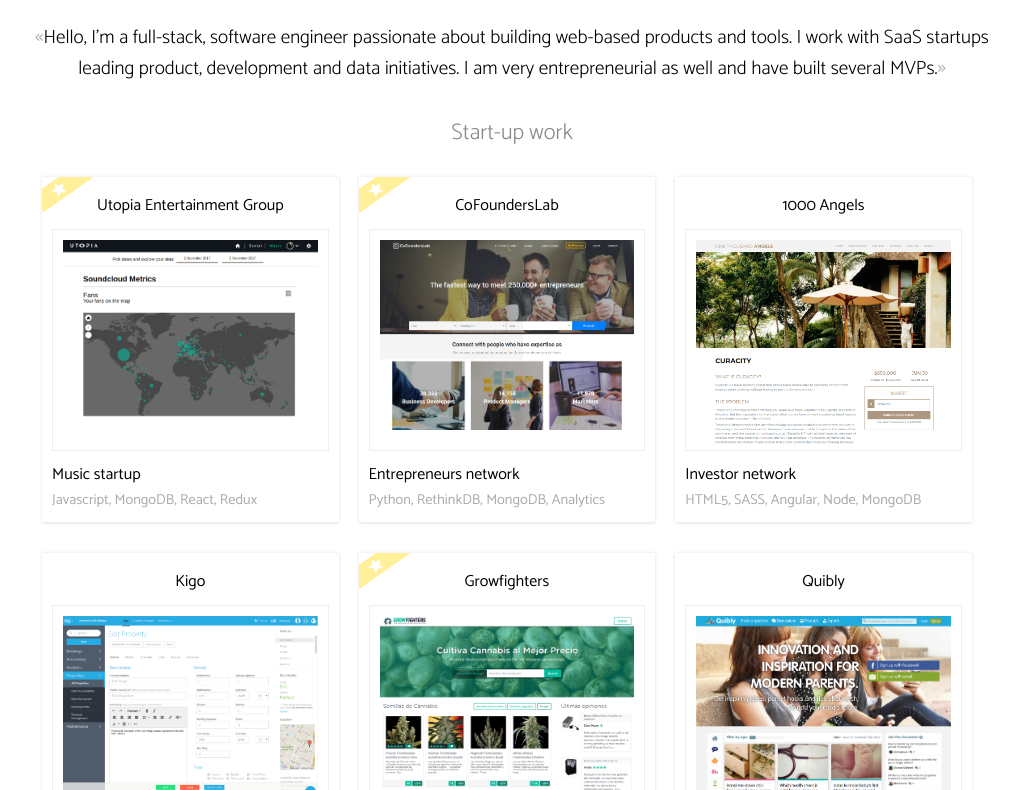
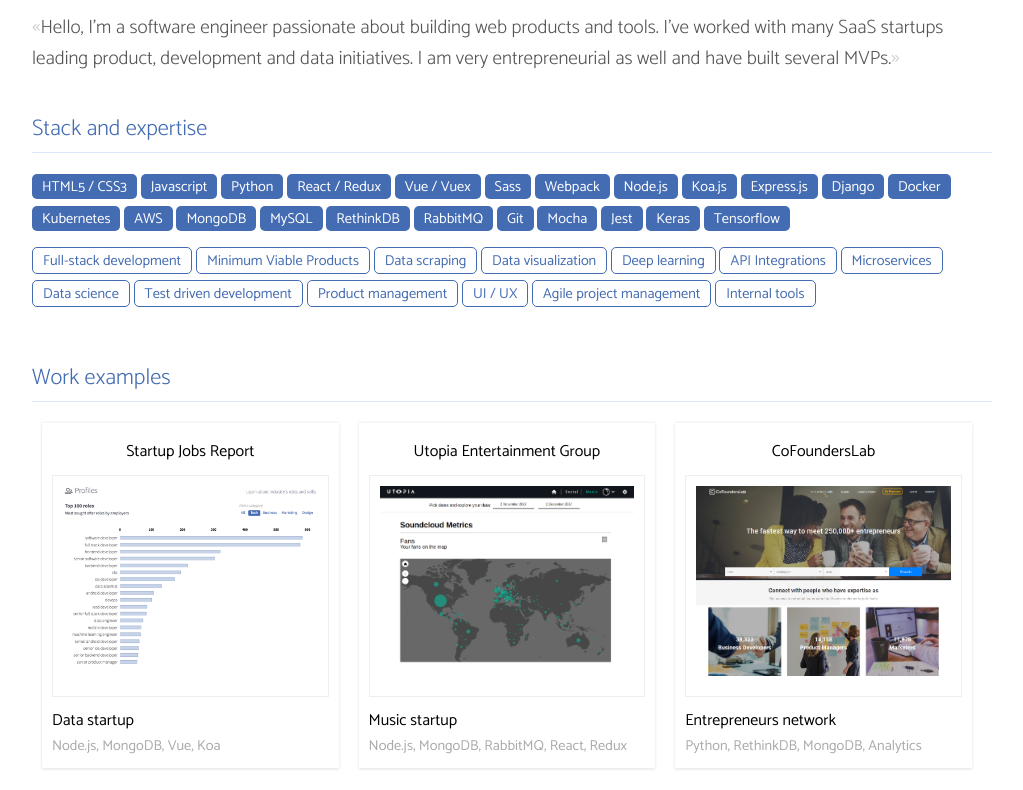
Before and after one commit to salvadr/salvadr.github.io, a plain HTML site: page index.html in a window 1280 px wide. Shown: the part 116-906 px from the top of the page, without its empty margins (128-1151 px from the left). Drawn offline with Linux system fonts and the light colour scheme.

Commit message:
add stack and expertise plus sjr project

```diff
--- a/css/style.css
+++ b/css/style.css
@@ -48,7 +48,7 @@ h1 {
 h2 {
   margin: -5px 0 15px 90px;
   padding: 0;
-  color: #a4a4a4;
+  color: #446CB3;
   font-size: 1.2em;
   line-height: 1.3em;
   font-variant: small-caps;
@@ -56,16 +56,17 @@ h2 {
 }
 
 .intro {
-    margin: 40px 0 25px;
+    margin: 30px 0 25px;
     font-weight: 300;
     font-size: 1.2em;
-    text-align: center;
+    text-align: left;
+    color: #555;
 }
 
 .intro span {
         font-size: 1.2em;
         line-height: 1em;
-        color: #aaa;
+        color: #ccc;
     }
 
 h3 {
@@ -140,9 +141,10 @@ ul {
 }
 
 .content {
-  margin: 30px 0 0;
+  margin: 30px 0;
   padding: 0;
   width: 100%;
+  overflow: hidden;
   box-sizing: border-box;
 }
 
@@ -152,16 +154,46 @@ ul {
 
 .content h1 {
   width: 100%;
-  margin: 50px 0 20px;
+  margin: 50px 0 0;
   padding-bottom: 5px;
-  text-align: center;
   font-size: 1.4em;
   font-weight: 300;
-  color: #888;
+  color: #446CB3;
 }
 
 .content h1:first-child {
   margin-top: 6px;
+}
+
+.content hr {
+  margin: 0 0 20px 0;
+  padding: 0;
+  border: none;
+  border-top: solid 1px #D9E6FC;
+}
+
+.row {
+  margin: 0 0 10px;
+}
+
+.row .skill {
+  display: inline-block;
+  margin: 0 0 6px;
+  padding: 1px 10px 0;
+  font-size: 0.9em;
+  background: #446CB3;
+  color: #fff;
+  border-radius: 5px;
+}
+
+.row .expertise {
+  display: inline-block;
+  margin: 0 0 6px;
+  padding: 1px 10px 0;
+  font-size: 0.9em;
+  border: solid 1px #446CB3;
+  color: #446CB3;
+  border-radius: 5px;
 }
 
 .projects {
--- a/index.html
+++ b/index.html
@@ -15,19 +15,76 @@
         <h1>Salvador Navarrete Garcia</h1>
         <h2>software engineer, entrepreneur</h2>
 
-        <p class="intro"><span>«</span>Hello, I'm a full-stack, software engineer passionate about building web-based products and tools. I work with SaaS startups leading product, development and data initiatives. I am very entrepreneurial as well and have built several MVPs.<span>»</span> </p>
+        <p class="intro"><span>«</span>Hello, I'm a software engineer passionate about building web products and tools. I've worked with many SaaS startups leading product, development and data initiatives. I am very entrepreneurial as well and have built several MVPs.<span>»</span> </p>
 
         <a id="linkedin" href="https://es.linkedin.com/in/salvadornavarrete" target="_blank">
           <img src="img/linkedin.png"/>
         </a>
       </div>
+
+
       <div class="content">
-        <h1>Start-up work</h1>
+        <h1>Stack and expertise</h1>
+        <hr/>
+        <div class="row stack-current">
+          <span class="skill">HTML5 / CSS3</span>
+          <span class="skill">Javascript</span>
+          <span class="skill">Python</span>
+          <span class="skill">React / Redux</span>
+          <span class="skill">Vue / Vuex</span>
+          <span class="skill">Sass</span>
+          <span class="skill">Webpack</span>
+          <span class="skill">Node.js</span>
+          <span class="skill">Koa.js</span>
+          <span class="skill">Express.js</span>
+          <span class="skill">Django</span>
+          <span class="skill">Docker</span>
+          <span class="skill">Kubernetes</span>
+          <span class="skill">AWS</span>
+          <span class="skill">MongoDB</span>
+          <span class="skill">MySQL</span>
+          <span class="skill">RethinkDB</span>
+          <span class="skill">RabbitMQ</span>
+          <span class="skill">Git</span>
+          <span class="skill">Mocha</span>
+          <span class="skill">Jest</span>
+          <span class="skill">Keras</span>
+          <span class="skill">Tensorflow</span>
+        </div>
+        <div class="row">
+          <span class="expertise">Full-stack development</span>
+          <span class="expertise">Minimum Viable Products</span>
+          <span class="expertise">Data scraping</span>
+          <span class="expertise">Data visualization</span>
+          <span class="expertise">Deep learning</span>
+          <span class="expertise">API Integrations</span>
+          <span class="expertise">Microservices</span>
+          <span class="expertise">Data science</span>
+          <span class="expertise">Test driven development</span>
+          <span class="expertise">Product management</span>
+          <span class="expertise">UI / UX</span>
+          <span class="expertise">Agile project management</span>
+          <span class="expertise">Internal tools</span>
+        </div>
+      </div>
+
+      <div class="content">
+        <h1>Work examples</h1>
+        <hr/>
         <div class="projects">
+          <div class="project" data-ref="sjr">
+              <h4>Startup Jobs Report</h4>
+              <div class="project-img-wrapper">
+                <img class="project-img" src="img/sjr.png"/>
+              </div>
+              <p class="project-description">
+                Data startup
+              </p>
+              <p class="project-tech">
+                Node.js, MongoDB, Vue, Koa
+              </p>
+            </div>
             <div class="project" data-ref="umg">
-            <div class="ribbon">
-              <i class="material_icons">star</i>
-            </div>
               <h4>Utopia Entertainment Group</h4>
               <div class="project-img-wrapper">
                 <img class="project-img" src="img/umg.png"/>
@@ -36,13 +93,10 @@
                 Music startup
               </p>
               <p class="project-tech">
-              Javascript, MongoDB, React, Redux
+                Node.js, MongoDB, RabbitMQ, React, Redux
               </p>
             </div>
             <div class="project" data-ref="cfl">
-            <div class="ribbon">
-              <i class="material_icons">star</i>
-            </div>
               <h4>CoFoundersLab</h4>
               <div class="project-img-wrapper">
                 <img class="project-img" src="img/cfl.png"/>
@@ -79,9 +133,6 @@
               </p>
             </div>
             <div class="project" data-ref="growfighters">
-            <div class="ribbon">
-              <i class="material_icons">star</i>
-            </div>
               <h4>Growfighters</h4>
               <div class="project-img-wrapper">
                 <img class="project-img" src="img/growfighters.png"/>
@@ -143,15 +194,6 @@
               </p>
             </div>
 
-
-        </div>
-
-      </div>
-
-      <div class="content">
-        <h1>Other Projects and Ideas </h1>
-
-        <div class="projects">
             <div class="project" data-ref="teambound">
               <h4>Teambound</h4>
               <div class="project-img-wrapper">
@@ -214,11 +256,8 @@
             </div>
           <!-- end of Projects -->
           </div>
-
         <!-- end of Content -->
         </div>
-
-
     <!-- end of Container -->
     </div>
 
@@ -228,6 +267,21 @@
         <i class="material-icons">close</i>
       </a>
       <div class="panel">
+        <!-- #SJR -->
+        <div id="project-sjr" class="panel-project">
+            <div class="panel-header">
+              <h1>Startup Jobs Report</h1>
+              <img src="img/spain.png" class="panel-flag"/>
+            </div>
+            <div class="panel-content">
+              <img class="panel-img" src="img/sjr.png"/>
+              <div class="panel-description">
+                <p><strong>Founder, 2018</strong></p>
+                <p>The Startup Jobs Report is a startup working on gathering, processing and presenting job market data.</p>
+                <p class="panel-tech">HTML/CSS, Javascript, Vue, Koa, MongoDB</p>
+              </div>
+            </div>
+          </div>
         <!-- #UEG -->
         <div id="project-umg" class="panel-project">
           <div class="panel-header">
@@ -280,6 +334,23 @@
             </div>
           </div>
         </div>
+        <!-- #Growfighters -->
+        <div id="project-growfighters" class="panel-project">
+          <div class="panel-header">
+            <h1>Growfighters</h1>
+            <img src="img/spain.png" class="panel-flag"/>
+          </div>
+          <div class="panel-content">
+            <img class="panel-img" src="img/growfighters.png"/>
+            <div class="panel-description">
+              <p><strong>CTO, Cofounder, 2014-15</strong></p>
+              <p>Growfighters is a marketplace for growshops.</p>
+              <p>As cofounder and technical partner my responsibilities were to build the product, including design, user experience and full-stack development.</p>
+              <p>The product has 4 components: the comparison site, a backoffice for catalog management, a scrapping platform that captures product information and feed parser technology to connect with distributors.</p>
+              <p class="panel-tech">HAML, SCSS, Javascript, Node, Angular, MySQL, Scrapping, REST APIs.</p>
+            </div>
+          </div>
+        </div>
         <!-- #KIGO -->
         <div id="project-kigo" class="panel-project">
           <div class="panel-header">
@@ -300,23 +371,6 @@
                   <li>- supported sales, customer support, business development and other business units with extensive documentation, training and guidance, improving the company's overall performance.</li>
                 </ul>
               <p class="panel-tech">JIRA, SCRUM</p>
-            </div>
-          </div>
-        </div>
-        <!-- #Growfighters -->
-        <div id="project-growfighters" class="panel-project">
-          <div class="panel-header">
-            <h1>Growfighters</h1>
-            <img src="img/spain.png" class="panel-flag"/>
-          </div>
-          <div class="panel-content">
-            <img class="panel-img" src="img/growfighters.png"/>
-            <div class="panel-description">
-              <p><strong>CTO, Cofounder, 2014-15</strong></p>
-              <p>Growfighters is a marketplace for growshops.</p>
-              <p>As cofounder and technical partner my responsibilities were to build the product, including design, user experience and full-stack development.</p>
-              <p>The product has 4 components: the comparison site, a backoffice for catalog management, a scrapping platform that captures product information and feed parser technology to connect with distributors.</p>
-              <p class="panel-tech">HAML, SCSS, Javascript, Node, Angular, MySQL, Scrapping, REST APIs.</p>
             </div>
           </div>
         </div>
@@ -473,7 +527,9 @@
         </div>
 
       </div>
+
     </div>
+
     <script type="text/javascript" src="js/jquery-3.0.0.min.js"></script>
     <script type="text/javascript" src="js/script.js"></script>
   </body>
```
Also changed, not shown: img/linkedin.png, img/sjr.png (added). Lines whose indentation alone changed are shown as unchanged.
